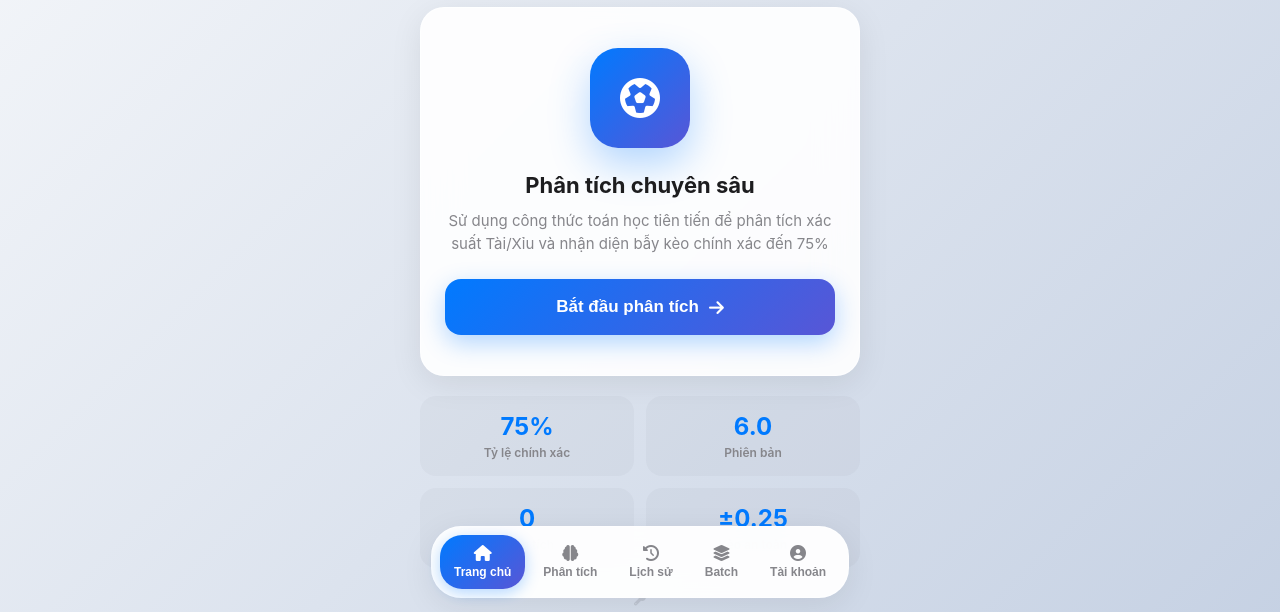
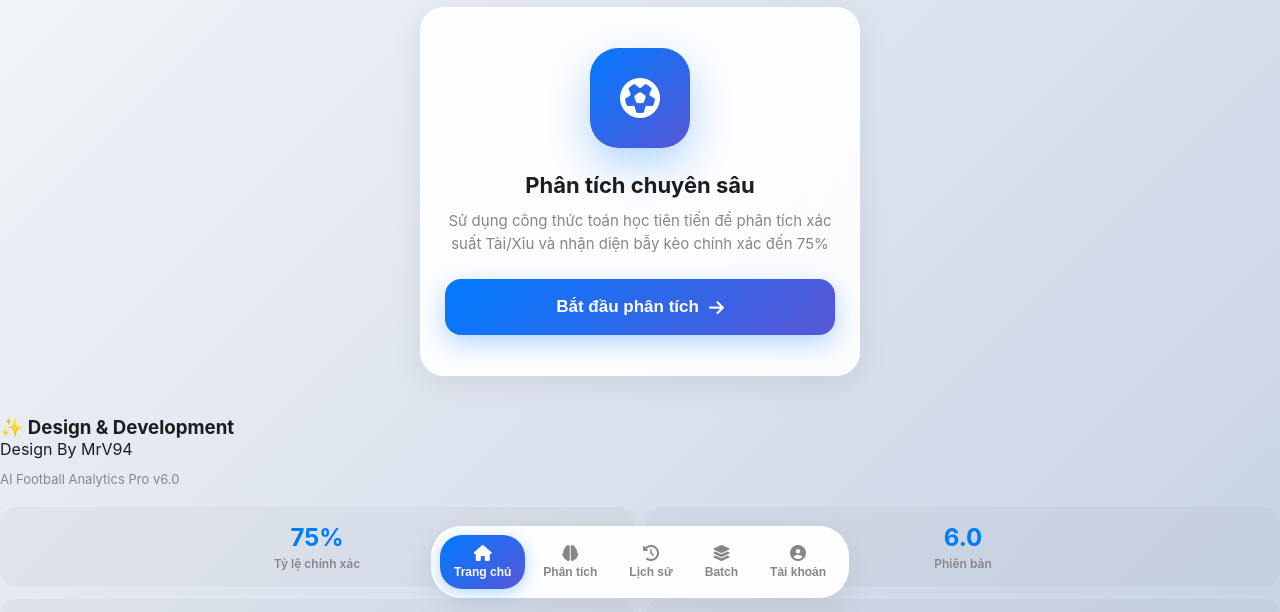
Before and after one commit to viok201294-netizen/football-analytics-pro, a website: page index.html in a window 1280 px wide. Shown: the part 182-794 px from the top of the page. Drawn offline with Linux system fonts and the light colour scheme.

Commit message:
Update index.html

```diff
--- a/index.html
+++ b/index.html
@@ -74,7 +74,14 @@
                     <i class="fas fa-arrow-right" aria-hidden="true"></i>
                 </button>
             </div>
+            </div>
 
+            <!-- Design Credit -->
+            <div class="design-credit">
+                <h3>✨ Design & Development</h3>
+                <p style="margin-bottom: 12px;"><span class="credit-name">Design By MrV94</span></p>
+                <p style="font-size: 13px; color: var(--text-secondary);">AI Football Analytics Pro v6.0</p>
+            </div>
             <div class="info-grid">
                 <div class="info-card">
                     <div class="info-value">75%</div>
```
